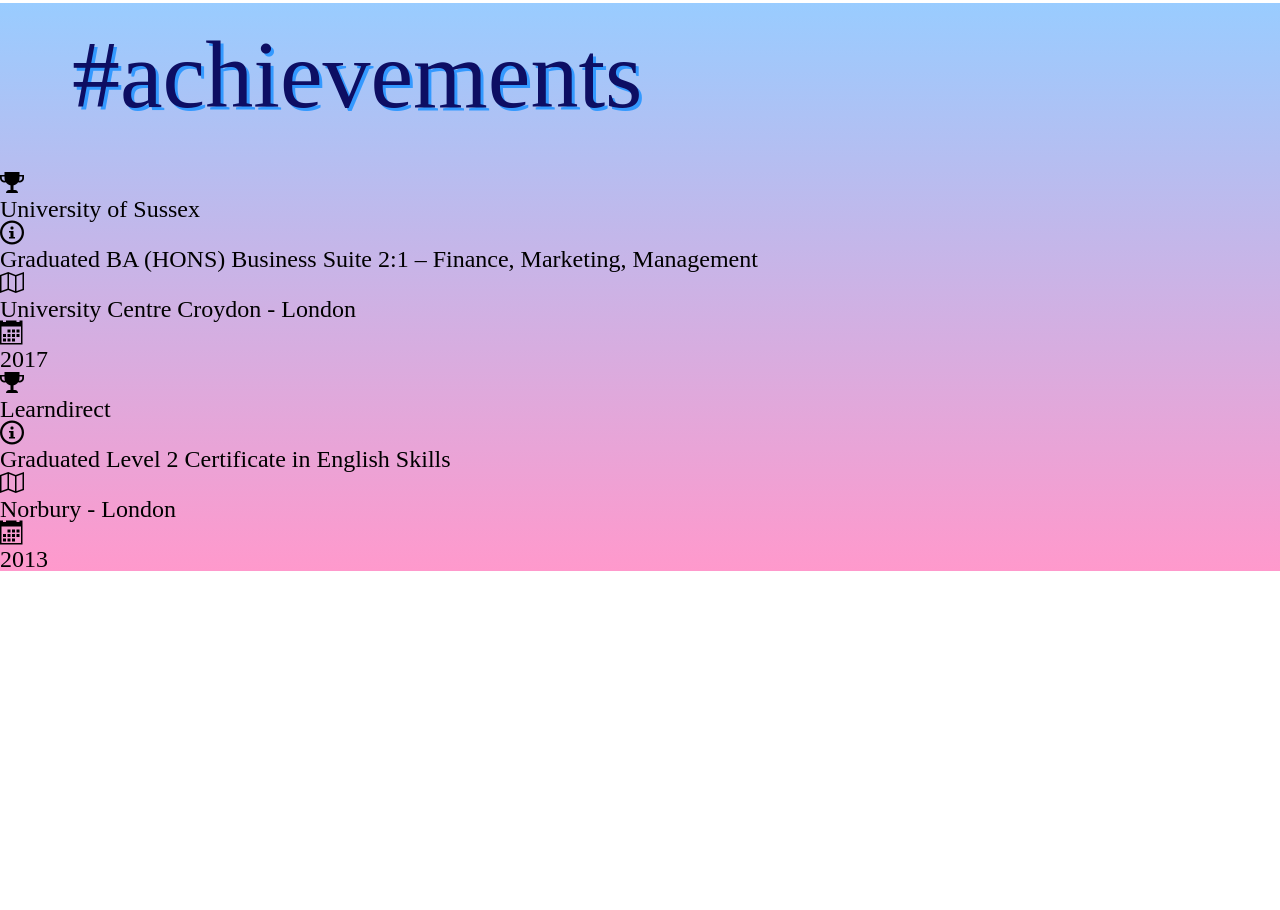
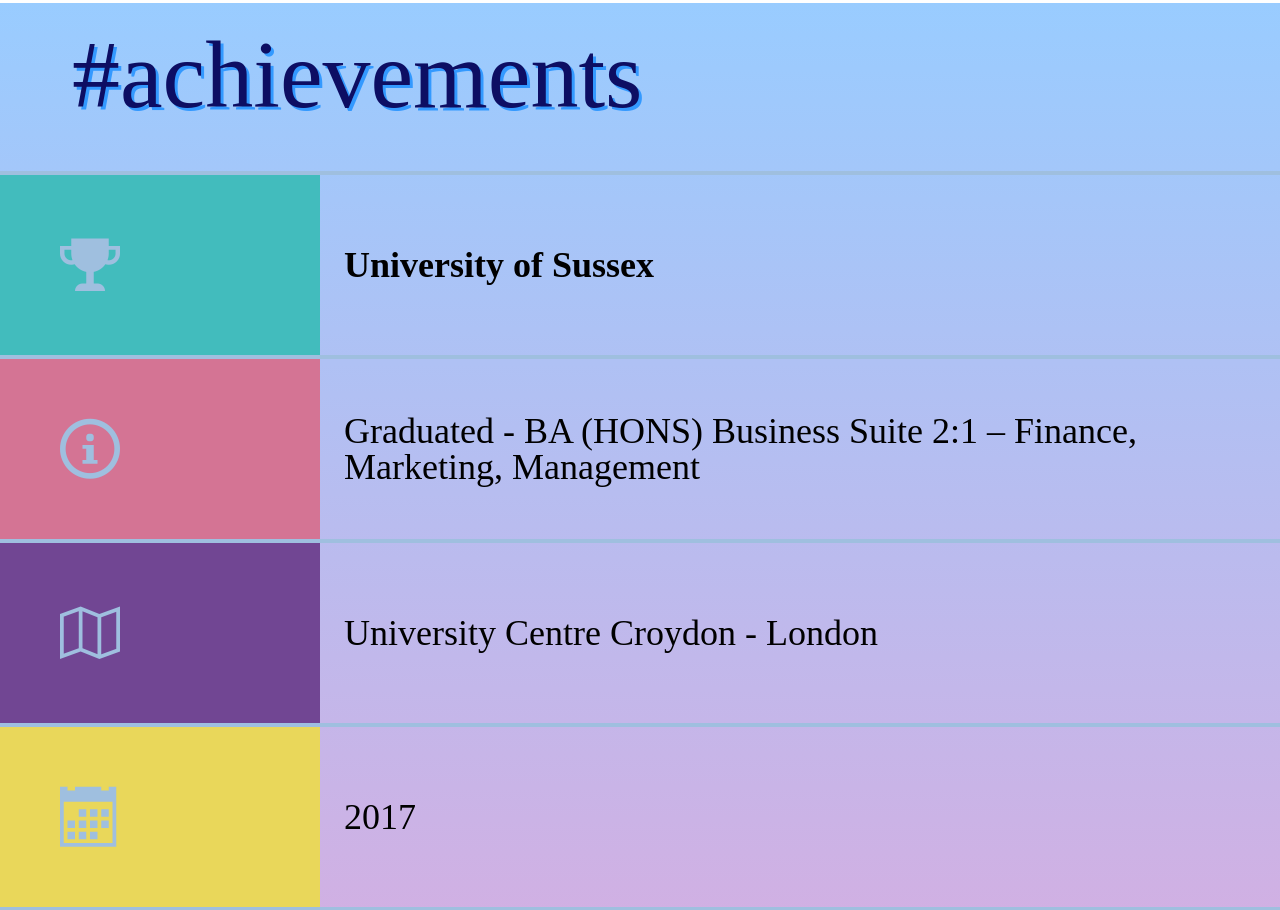
Before and after one commit to mihaelachetran/my-cv, a website: page src/index.pug in a window 1280 px wide. Shown: the part 2596-3506 px from the top of the page. Before the commit the page ends 3168 px from the top, so only its background shows below. Drawn offline with nearby package versions, Linux system fonts and the light colour scheme; files that its build step writes are made by us from their sources; files whose address does not match are found by name; a web font is replaced by a local one.

Commit message:
Finished the achievements section

```diff
--- a/src/_component/achievement/achievement.pug
+++ b/src/_component/achievement/achievement.pug
@@ -3,13 +3,13 @@
   var achievementList = [
       {
         title: 'University of Sussex',
-        description: 'Graduated BA (HONS) Business Suite 2:1 – Finance, Marketing, Management',
+        description: 'Graduated - BA (HONS) Business Suite 2:1 – Finance, Marketing, Management',
         location: 'University Centre Croydon - London',
         date: '2017 '
       },
       {
         title: 'Learndirect',
-        description: 'Graduated Level 2 Certificate in English Skills',
+        description: 'Graduated - Level 2 Certificate in English Skills',
         location: 'Norbury - London',
         date: '2013 '
       }
@@ -23,12 +23,15 @@
       .achievement__icon
         span.my-cv__icon--trophy
       .achievement__title=achievement.title
+
       .achievement__icon
         span.my-cv__icon--info
       .achievement__description=achievement.description
+
       .achievement__icon
         span.my-cv__icon--map2
       .achievement__location=achievement.location
+
       .achievement__icon
         span.my-cv__icon--calendar
       .achievement__date=achievement.date
--- a/src/_component/achievement/achievement.scss
+++ b/src/_component/achievement/achievement.scss
@@ -8,3 +8,53 @@
   background-image: linear-gradient(to bottom, #99ccff 0%, #ff99cc 100%);
   margin-top: 4px;
 }
+
+.achievement__title {
+  font-weight: bold;
+  font-size: 1.5rem;
+}
+
+.achievement__card {
+  margin-bottom: 0.7rem;
+  font-size: 1.2rem;
+  line-height: 1.5rem;
+  border-bottom: 0.2rem solid #9fbfdf;
+  display: flex;
+  flex-wrap: wrap;
+
+  &>div {
+    border-top: 0.2rem solid #9fbfdf;
+  }
+
+
+.achievement__icon {
+  width: 25%;
+  font-size: 2.5rem;
+  padding: 2.5rem;
+  color: #9fbfdf ;
+}
+
+  &>div:nth-child(even) {
+    width: 75%;
+    padding: 0 1rem;
+    display: flex;
+    align-items: center;
+    font-size: 1.5rem;
+  }
+
+  &>div:nth-child(1) {
+    background-color: #42BCBD;
+  }
+
+  &>div:nth-child(3) {
+    background-color: #D47494;
+  }
+
+  &>div:nth-child(5) {
+    background-color: #714693;
+  }
+
+  &>div:nth-child(7) {
+    background-color: #E9D75A;
+  }
+}
```
